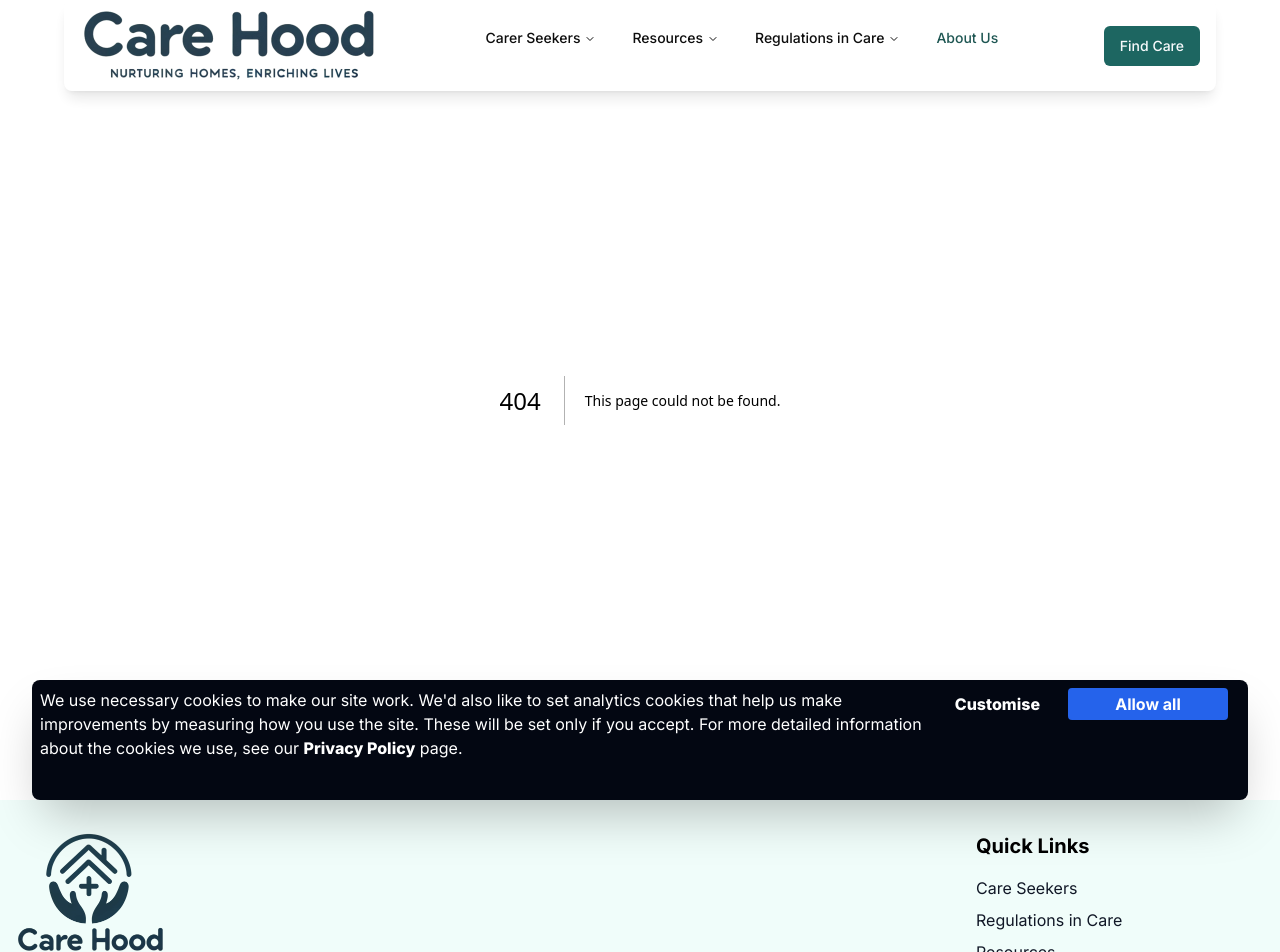
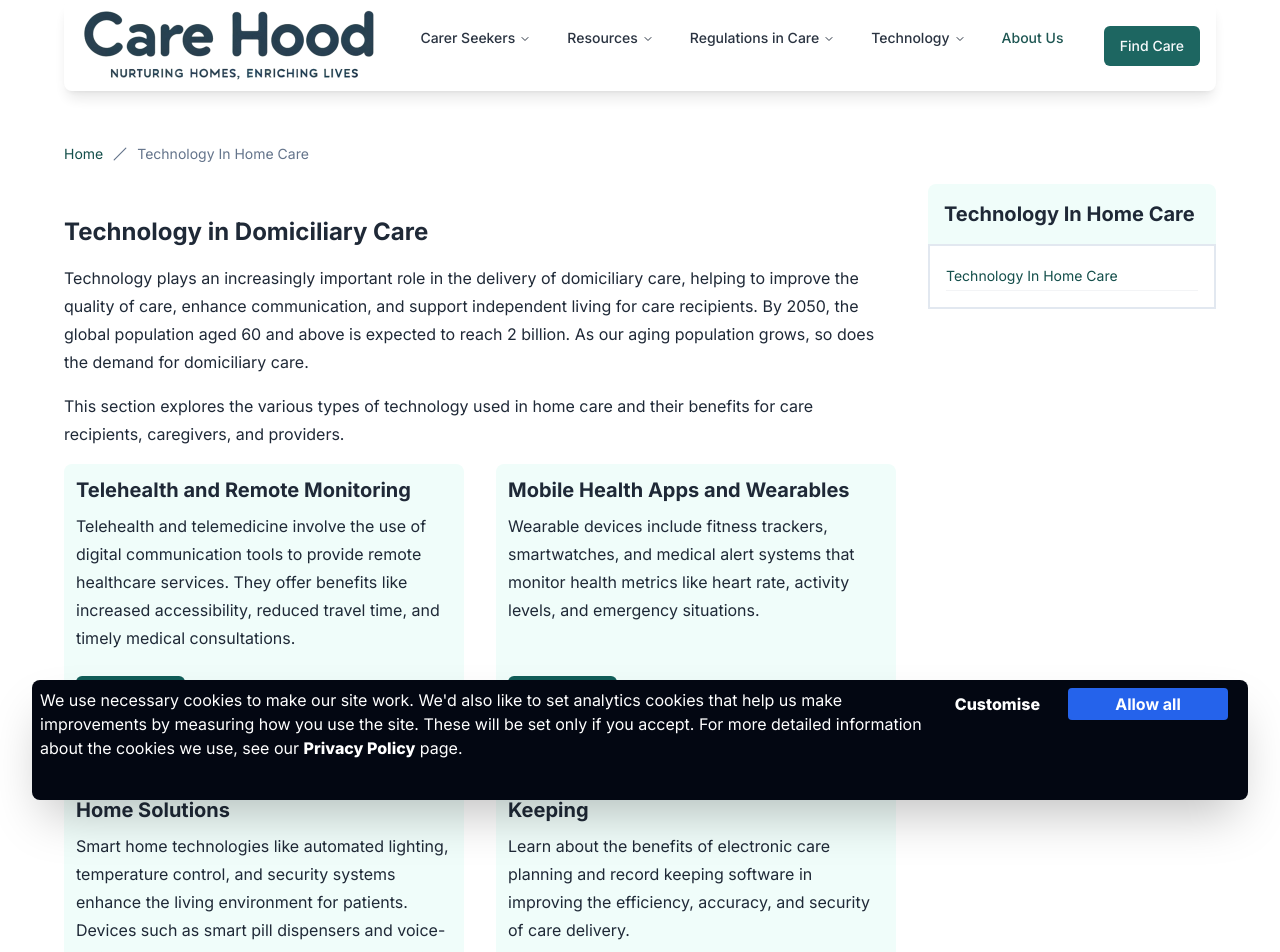
Before and after one commit to kaguvi/carehood, a Next.js app: page /technology-in-home-care in a window 1280 px wide. Before the commit this address had no page. Shown: the top 952 px of the page. Built offline with nearby package versions, Linux system fonts and the light colour scheme.

Commit message:
added technology section home

```diff
--- /dev/null
+++ b/app/(pages)/technology-in-home-care/layout.tsx
@@ -0,0 +1,32 @@
+import { Metadata } from 'next'
+import OnPageNav from '@/components/on-page-nav'
+
+interface LayoutProps {
+  children: React.ReactNode
+}
+export const metadata: Metadata = {
+  title: {
+    default: 'Technology In Home Care',
+    template: `%s - Technology In Home Care`
+  },
+}
+
+const technologyInHomeCarePages = [
+  {
+    title: 'Technology In Home Care',
+    path: '/technology-in-home-care'
+  }
+]
+
+
+
+export default function TechnologyInHomeCareLayout({ children }: LayoutProps) {
+  return (
+    <>
+        <div className="flex leading-7">{children}</div>
+        <div className="flex-none w-72 leading-7">
+          <OnPageNav sectionPages={technologyInHomeCarePages} title="Technology In Home Care" backGroundColor='teal-50' textColor='text-gray-800' />
+        </div>
+      </>
+  )
+}
--- /dev/null
+++ b/app/(pages)/technology-in-home-care/page.tsx
@@ -0,0 +1,63 @@
+import SectionpageFeature from '@/components/sectionpage-feature'
+import Link from 'next/link'
+
+const TechnologyInCare = () => {
+  return (
+    <div className="container mx-auto px-0 py-8">
+      <h1>Technology in Domiciliary Care</h1>
+
+      <p>
+        Technology plays an increasingly important role in the delivery of domiciliary care, helping to improve the quality of care, enhance communication, and support independent living for care recipients.
+        By 2050, the global population aged 60 and above is expected to reach 2 billion. As our aging population grows, so does the demand for domiciliary care.
+      </p>
+      <p>
+        This section explores the various types of technology used in home care and their benefits for care recipients, caregivers, and providers.
+      </p>
+
+      <div className="grid grid-cols-1 md:grid-cols-2 gap-8">
+        <SectionpageFeature
+            title='Telehealth and Remote Monitoring'
+            description='Telehealth and telemedicine involve the use of digital communication tools to provide remote healthcare services. They offer benefits like increased accessibility, reduced travel time, and timely medical consultations.'
+            learnMoreUrl='/technology-in-care/telehealth-remote-monitoring'
+            backgroundColor='bg-teal-50'
+            textColor='text-gray-800'
+        />
+
+        <SectionpageFeature
+            title='Mobile Health Apps and Wearables'
+            description='Wearable devices include fitness trackers, smartwatches, and medical alert systems that monitor health metrics like heart rate, activity levels, and emergency situations.'
+            learnMoreUrl='/technology-in-care/mobile-health-apps-wearables'
+            backgroundColor='bg-teal-50'
+            textColor='text-gray-800'
+        />
+
+        <SectionpageFeature
+            title='Assistive Technology and Smart Home Solutions'
+            description='Smart home technologies like automated lighting, temperature control, and security systems enhance the living environment for patients. Devices such as smart pill dispensers and voice-activated assistants help patients manage their daily routines and medication schedules.'
+            learnMoreUrl='/technology-in-care/assistive-technology-smart-home-solutions'
+            backgroundColor='bg-teal-50'
+            textColor='text-gray-800'
+        />
+
+        <SectionpageFeature
+            title='Electronic Care Planning and Record Keeping'
+            description='Learn about the benefits of electronic care planning and record keeping software in improving the efficiency, accuracy, and security of care delivery.'
+            learnMoreUrl='/technology-in-care/electronic-care-planning-record-keeping'
+            backgroundColor='bg-teal-50'
+            textColor='text-gray-800'
+        />
+
+        <SectionpageFeature
+            title='Artificial Intelligence and Machine Learning'
+            description='AI can analyse health data to predict potential health issues and suggest preventive measures, while
+             AI-driven personalised care plans and virtual companions offer tailored support and companionship to patients.'
+            backgroundColor='bg-teal-50'
+            textColor='text-gray-800'
+        />
+      </div>
+
+    </div>
+  )
+}
+
+export default TechnologyInCare
--- a/components/homepage-feature.tsx
+++ b/components/homepage-feature.tsx
@@ -1,5 +1,3 @@
-import Link from 'next/link'
-import { Button } from '@/components/ui/button'
 import LearnMoreButton from '@/components/learn-more-button'
 
 interface HomepageFeatureProps {
--- a/components/main-nav.tsx
+++ b/components/main-nav.tsx
@@ -95,6 +95,14 @@ const regulationsComponents: MenuItemData[] = [
   }
 ]
 
+const technologyInCareComponents: MenuItemData[] = [
+  {
+    title: "Technology",
+    href: "/technology-in-home-care",
+    description: "Technology in home care",
+  },
+]
+
 export default function MainNav() {
   return (
     <NavigationMenu>
@@ -102,6 +110,7 @@ export default function MainNav() {
         <MenuList menuItems={careSeekerComponents} />
         <MenuList menuItems={resourceComponents} />
         <MenuList menuItems={regulationsComponents} />
+        <MenuList menuItems={technologyInCareComponents} />
         <NavigationMenuItem>
           <Link href="/about-us" legacyBehavior passHref title="About Us">
             <NavigationMenuLink className={navigationMenuTriggerStyle()}>
--- a/components/on-page-nav.tsx
+++ b/components/on-page-nav.tsx
@@ -5,12 +5,13 @@ interface OnPageNavProps {
   sectionPages: { path: string; title: string }[]
   title: string
   backGroundColor?: string
+  textColor?: string
 }
 
-const OnPageNav: React.FC<OnPageNavProps> = ({ sectionPages, title, backGroundColor= 'teal-800' }) => {
+const OnPageNav: React.FC<OnPageNavProps> = ({ sectionPages, title, backGroundColor= 'teal-800', textColor = 'text-white'}) => {
   return (
     <div className="p-0 text-sm">
-      <h2 className={`text-white bg-${backGroundColor} rounded-t-lg p-4 mb-0`}>{title}</h2>
+      <h2 className={`${textColor} bg-${backGroundColor} rounded-t-lg p-4 mb-0`}>{title}</h2>
       <ul className={`p-4 border-2 border-${backGroundColor} mt-0 list-none ml-0`}>
         {sectionPages.map((page) => (
           <li key={page.path} className="border-b border-gray-100 py-1">
--- a/components/page-footer.tsx
+++ b/components/page-footer.tsx
@@ -5,7 +5,7 @@ import Image from 'next/image'
 
 const PageFooter: React.FC = () => {
   return (
-    <footer className="footer bg-teal-50 py-8">
+    <footer className="footer bg-teal-200 py-8">
       <div className="container mx-auto px-4">
         <div className="flex flex-wrap justify-between">
           <div className="flex-none w-72 mb-8 md:mb-0">
--- /dev/null
+++ b/components/sectionpage-feature.tsx
@@ -0,0 +1,21 @@
+import LearnMoreButton from '@/components/learn-more-button'
+
+interface SectionpageFeatureProps {
+  title: string;
+  description: string;
+  learnMoreUrl?: string;
+  backgroundColor?: string;
+  textColor?: string;
+}
+
+const SectionpageFeature: React.FC<SectionpageFeatureProps> = ({title, description, learnMoreUrl, backgroundColor = 'bg-teal-600', textColor = 'text-white'}) => {
+  return (
+    <div className={`sectionpage-feature rounded-lg ${backgroundColor} p-3 pb-14 ${textColor}`}>
+        <h2>{title}</h2>
+        <p>{description}</p>
+        <LearnMoreButton url={learnMoreUrl} />
+    </div>
+  )
+}
+
+export default SectionpageFeature
--- a/styles/globals.css
+++ b/styles/globals.css
@@ -129,3 +129,7 @@ main ul {
 .container p a {
   @apply font-semibold
 }
+
+.sectionpage-feature {
+  @apply relative
+}
```
Also changed, not shown: 2 other files (tests, documents, lock files or other folders).
